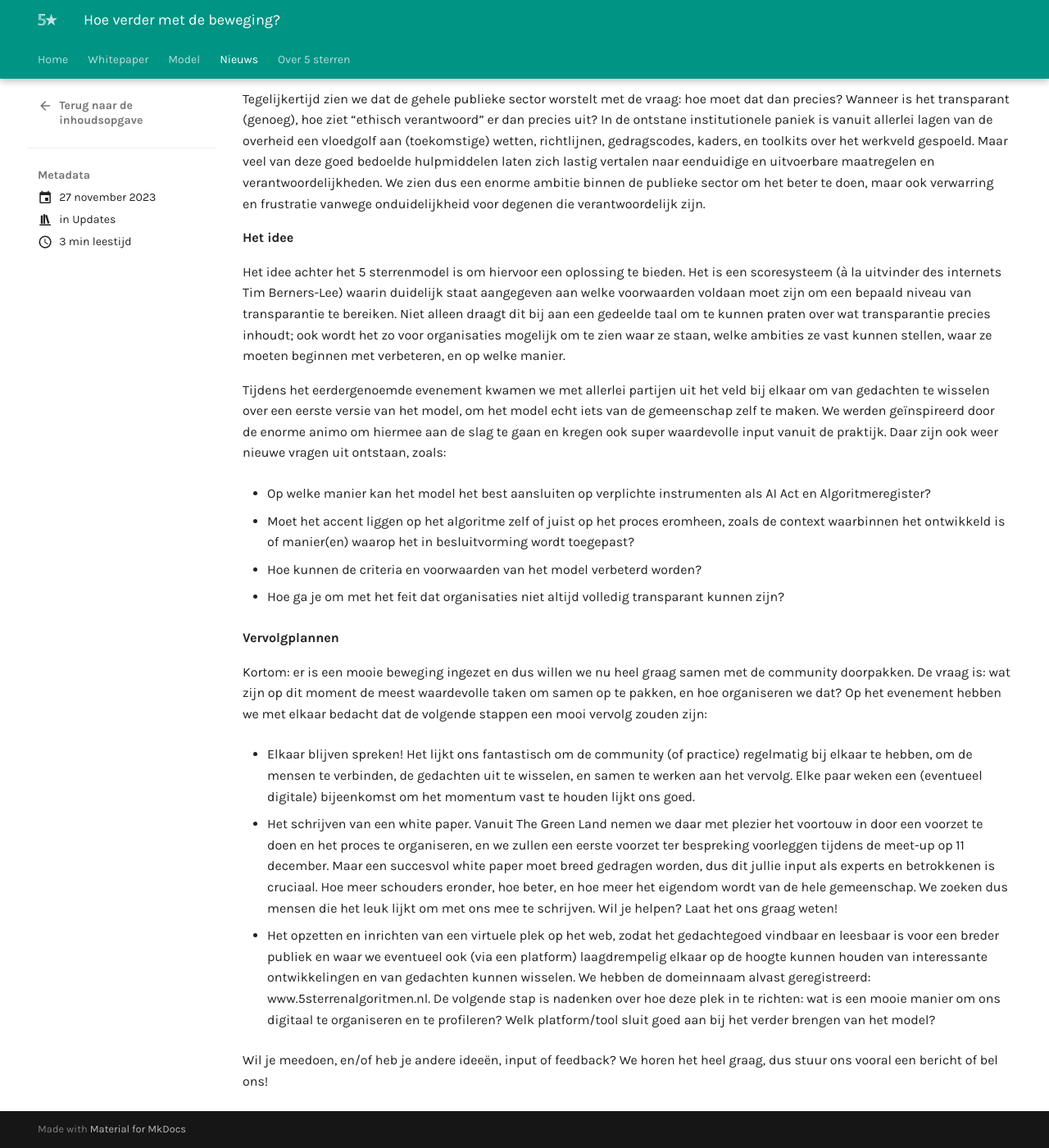
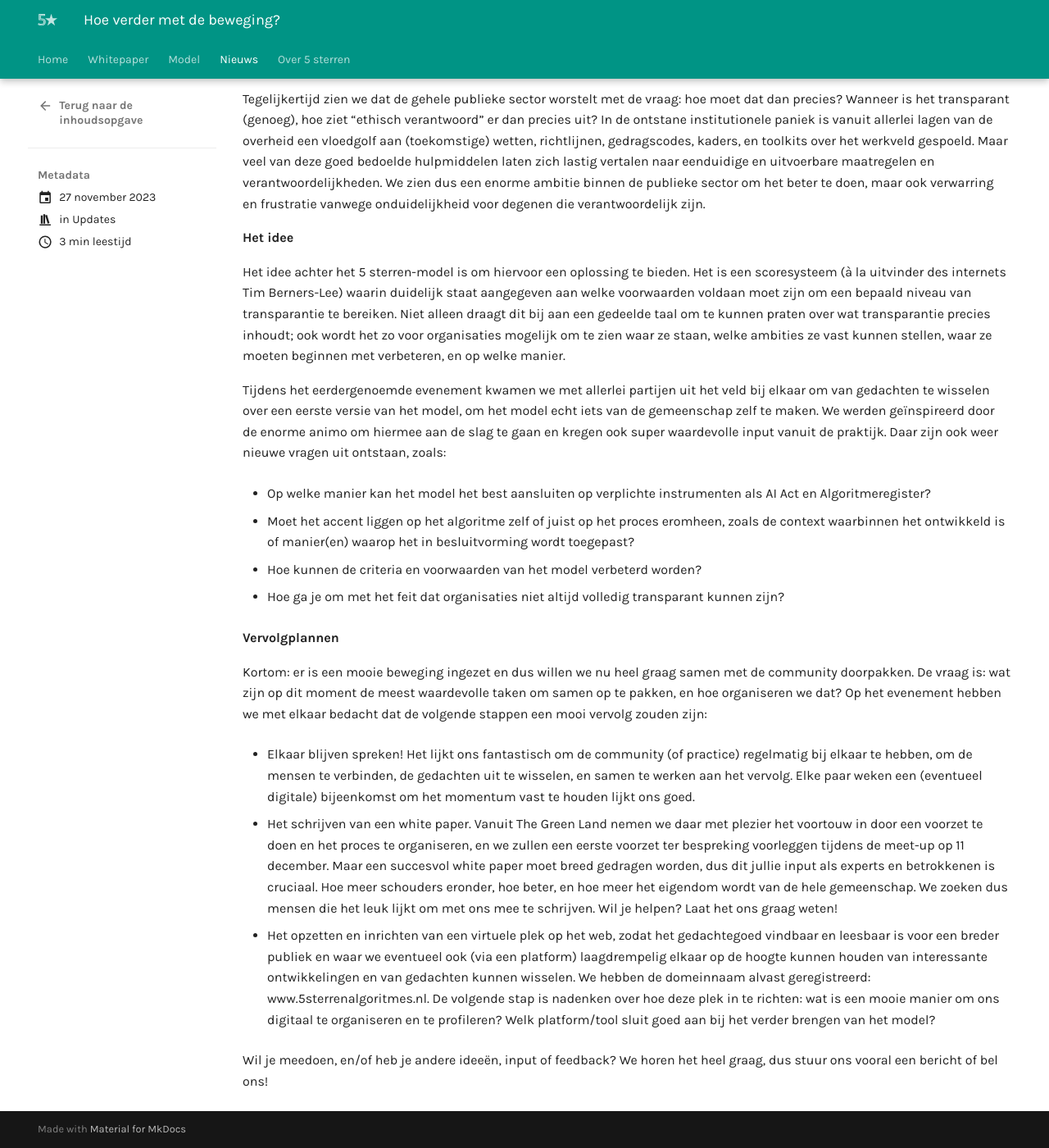
Before and after one commit to thegreenland/5-sterren-toolkit, an MkDocs documentation site: the page built from docs/blog/posts/Hoe verder met de beweging?.md, in a window 1280 px wide and 1400 px high, scrolled down 264 px. Shown: the whole window at 82% size. Built offline with MkDocs 1.6.1 and Material for MkDocs 9.7.7, drawn with Linux system fonts in a browser that asks for light colours; some of the changed text lies outside the part shown.

Commit message:
Update Hoe verder met de beweging?.md

```diff
--- a/docs/blog/posts/Hoe verder met de beweging?.md
+++ b/docs/blog/posts/Hoe verder met de beweging?.md
@@ -4,13 +4,13 @@
 - Updates
 ---
 
-Het ontwikkelen en inzetten van algoritmes door overheden moet echt anders, meer transparant, meer verantwoord. Op 8 november 2023 – tijdens de bijeenkomst over het 5 sterrenmodel – werd bevestigd wat we in eerdere gesprekken met ons netwerk al dachten te proeven: de urgentie hiervan en de wil om dit probleem aan te pakken lijkt júist bij publieke organisaties zelf het grootst te zijn. Bovendien zit daar een enorme rijkdom aan expertise en kennis; meer dan genoeg in ieder geval om hier een prachtige oplossing voor te bedenken.
+Het ontwikkelen en inzetten van algoritmes door overheden moet echt anders, meer transparant, meer verantwoord. Op 8 november 2023 – tijdens de bijeenkomst over het 5 sterren-model – werd bevestigd wat we in eerdere gesprekken met ons netwerk al dachten te proeven: de urgentie hiervan en de wil om dit probleem aan te pakken lijkt júist bij publieke organisaties zelf het grootst te zijn. Bovendien zit daar een enorme rijkdom aan expertise en kennis; meer dan genoeg in ieder geval om hier een prachtige oplossing voor te bedenken.
 
 Tegelijkertijd zien we dat de gehele publieke sector worstelt met de vraag: hoe moet dat dan precies? Wanneer is het transparant (genoeg), hoe ziet “ethisch verantwoord” er dan precies uit? In de ontstane institutionele paniek is vanuit allerlei lagen van de overheid een vloedgolf aan (toekomstige) wetten, richtlijnen, gedragscodes, kaders, en toolkits over het werkveld gespoeld. Maar veel van deze goed bedoelde hulpmiddelen laten zich lastig vertalen naar eenduidige en uitvoerbare maatregelen en verantwoordelijkheden. We zien dus een enorme ambitie binnen de publieke sector om het beter te doen, maar ook verwarring en frustratie vanwege onduidelijkheid voor degenen die verantwoordelijk zijn.
 
 **Het idee**
 
-Het idee achter het 5 sterrenmodel is om hiervoor een oplossing te bieden. Het is een scoresysteem (à la uitvinder des internets Tim Berners-Lee) waarin duidelijk staat aangegeven aan welke voorwaarden voldaan moet zijn om een bepaald niveau van transparantie te bereiken. Niet alleen draagt dit bij aan een gedeelde taal om te kunnen praten over wat transparantie precies inhoudt; ook wordt het zo voor organisaties mogelijk om te zien waar ze staan, welke ambities ze vast kunnen stellen, waar ze moeten beginnen met verbeteren, en op welke manier.
+Het idee achter het 5 sterren-model is om hiervoor een oplossing te bieden. Het is een scoresysteem (à la uitvinder des internets Tim Berners-Lee) waarin duidelijk staat aangegeven aan welke voorwaarden voldaan moet zijn om een bepaald niveau van transparantie te bereiken. Niet alleen draagt dit bij aan een gedeelde taal om te kunnen praten over wat transparantie precies inhoudt; ook wordt het zo voor organisaties mogelijk om te zien waar ze staan, welke ambities ze vast kunnen stellen, waar ze moeten beginnen met verbeteren, en op welke manier.
 
 Tijdens het eerdergenoemde evenement kwamen we met allerlei partijen uit het veld bij elkaar om van gedachten te wisselen over een eerste versie van het model, om het model echt iets van de gemeenschap zelf te maken. We werden geïnspireerd door de enorme animo om hiermee aan de slag te gaan en kregen ook super waardevolle input vanuit de praktijk. Daar zijn ook weer nieuwe vragen uit ontstaan, zoals:
 
@@ -30,6 +30,6 @@
 
 - Het schrijven van een white paper. Vanuit The Green Land nemen we daar met plezier het voortouw in door een voorzet te doen en het proces te organiseren, en we zullen een eerste voorzet ter bespreking voorleggen tijdens de meet-up op 11 december. Maar een succesvol white paper moet breed gedragen worden, dus dit jullie input als experts en betrokkenen is cruciaal. Hoe meer schouders eronder, hoe beter, en hoe meer het eigendom wordt van de hele gemeenschap. We zoeken dus mensen die het leuk lijkt om met ons mee te schrijven. Wil je helpen? Laat het ons graag weten!
 
-- Het opzetten en inrichten van een virtuele plek op het web, zodat het gedachtegoed vindbaar en leesbaar is voor een breder publiek en waar we eventueel ook (via een platform) laagdrempelig elkaar op de hoogte kunnen houden van interessante ontwikkelingen en van gedachten kunnen wisselen. We hebben de domeinnaam alvast geregistreerd: www.5sterrenalgoritmen.nl. De volgende stap is nadenken over hoe deze plek in te richten: wat is een mooie manier om ons digitaal te organiseren en te profileren? Welk platform/tool sluit goed aan bij het verder brengen van het model?
+- Het opzetten en inrichten van een virtuele plek op het web, zodat het gedachtegoed vindbaar en leesbaar is voor een breder publiek en waar we eventueel ook (via een platform) laagdrempelig elkaar op de hoogte kunnen houden van interessante ontwikkelingen en van gedachten kunnen wisselen. We hebben de domeinnaam alvast geregistreerd: www.5sterrenalgoritmes.nl. De volgende stap is nadenken over hoe deze plek in te richten: wat is een mooie manier om ons digitaal te organiseren en te profileren? Welk platform/tool sluit goed aan bij het verder brengen van het model?
 
 Wil je meedoen, en/of heb je andere ideeën, input of feedback? We horen het heel graag, dus stuur ons vooral een bericht of bel ons!
```
